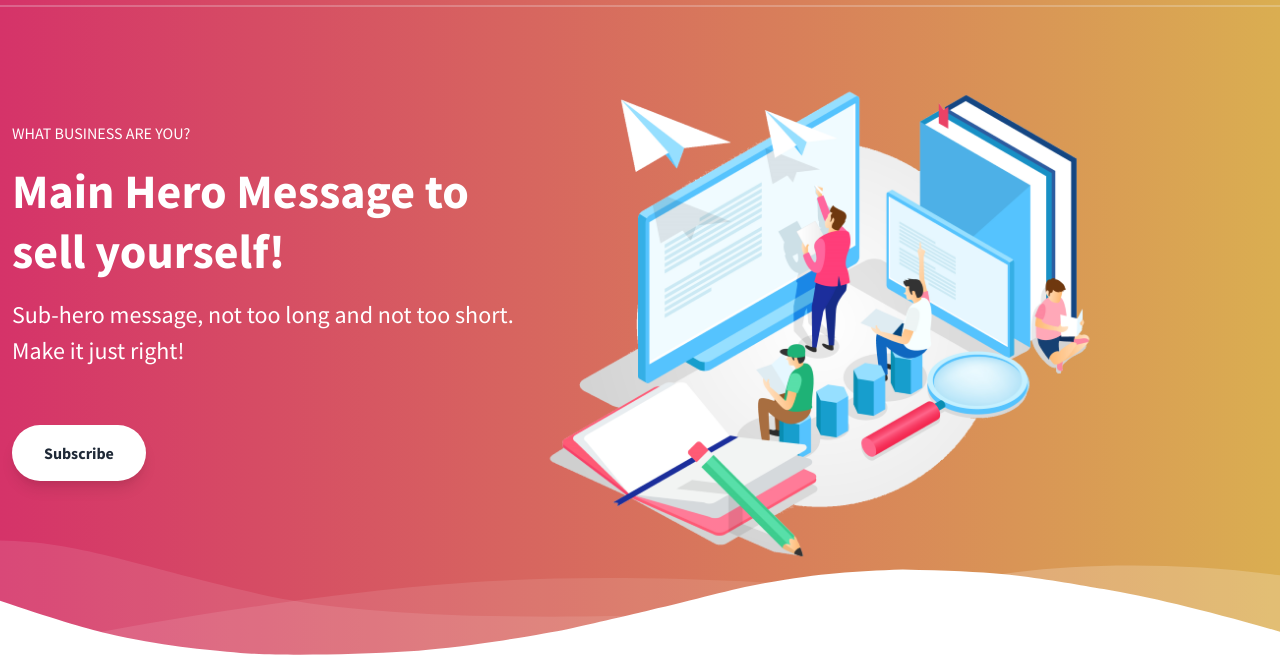
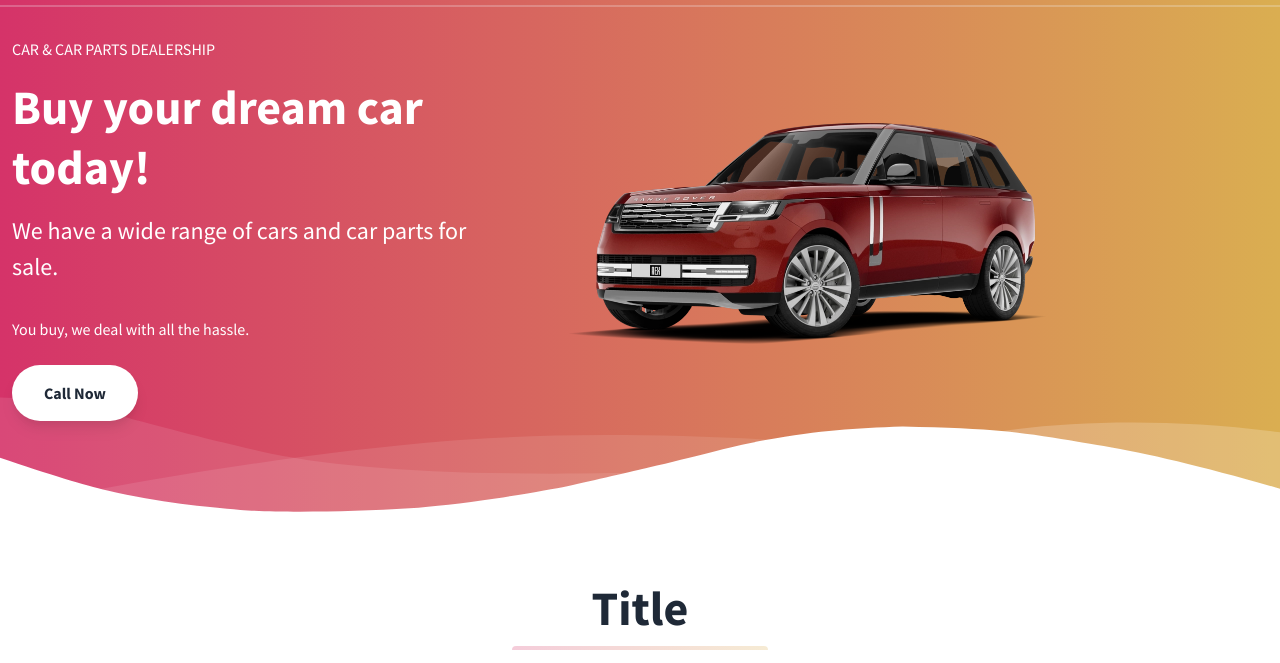
Before and after one commit to thinkGrow/car-friction, a plain HTML site: page index.html in a window 1280 px wide. Shown: the part 67-730 px from the top of the page. Drawn offline with nearby package versions, Linux system fonts and the light colour scheme.

Commit message:
Initial Setup

```diff
--- a/index.html
+++ b/index.html
@@ -77,21 +77,22 @@
     <div class="container px-3 mx-auto flex flex-wrap flex-col md:flex-row items-center">
       <!--Left Col-->
       <div class="flex flex-col w-full md:w-2/5 justify-center items-start text-center md:text-left">
-        <p class="uppercase tracking-loose w-full">What business are you?</p>
+        <p class="uppercase tracking-loose w-full">Car & Car Parts Dealership</p>
         <h1 class="my-4 text-5xl font-bold leading-tight">
-          Main Hero Message to sell yourself!
+          Buy your dream car today!
         </h1>
         <p class="leading-normal text-2xl mb-8">
-          Sub-hero message, not too long and not too short. Make it just right!
+          We have a wide range of cars and car parts for sale.
         </p>
+        <p> You buy, we deal with all the hassle.</p>
         <button
           class="mx-auto lg:mx-0 hover:underline bg-white text-gray-800 font-bold rounded-full my-6 py-4 px-8 shadow-lg focus:outline-none focus:shadow-outline transform transition hover:scale-105 duration-300 ease-in-out">
-          Subscribe
+          Call Now
         </button>
       </div>
       <!--Right Col-->
       <div class="w-full md:w-3/5 py-6 text-center">
-        <img class="w-full md:w-4/5 z-50" src="hero.png" />
+        <img class="w-full md:w-4/5 z-50" src="./assets/range-rover-2.png" />
       </div>
     </div>
   </div>
```
Also changed, not shown: assets/range-rover-2.png (added), assets/range-rover.png (added).
